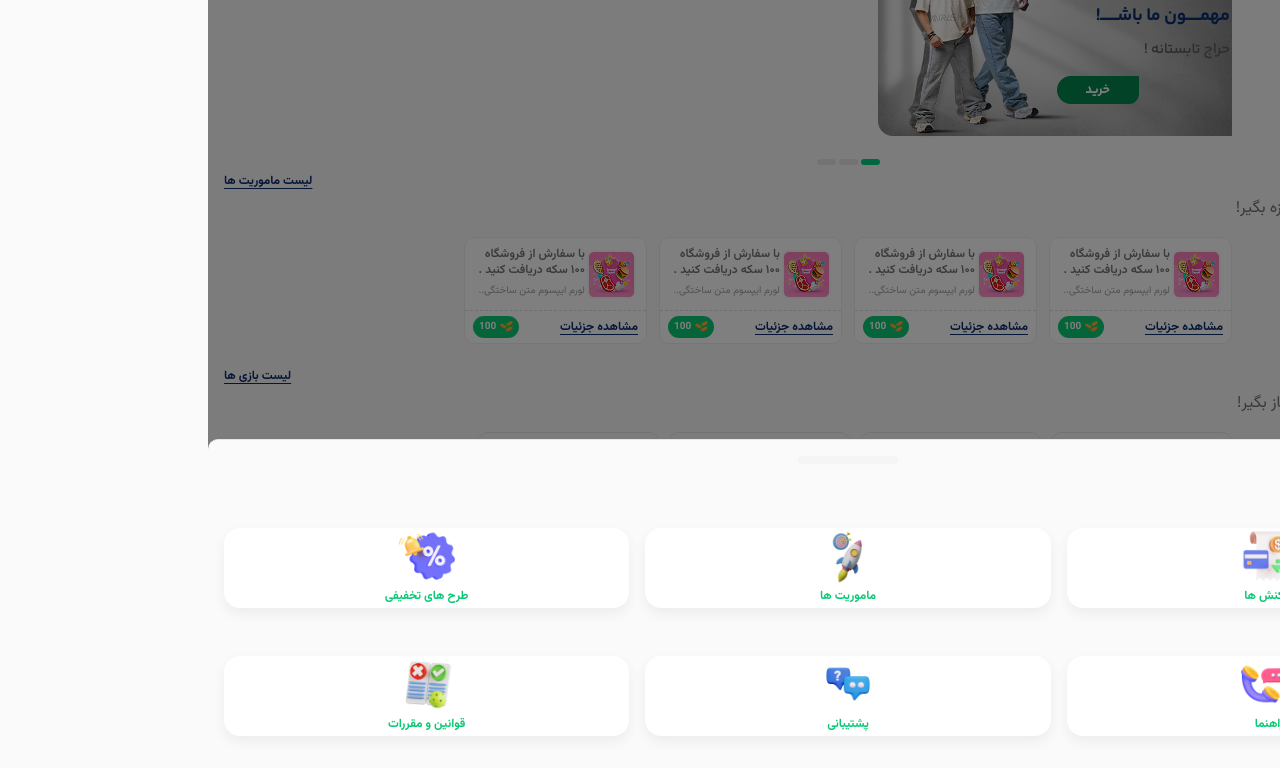
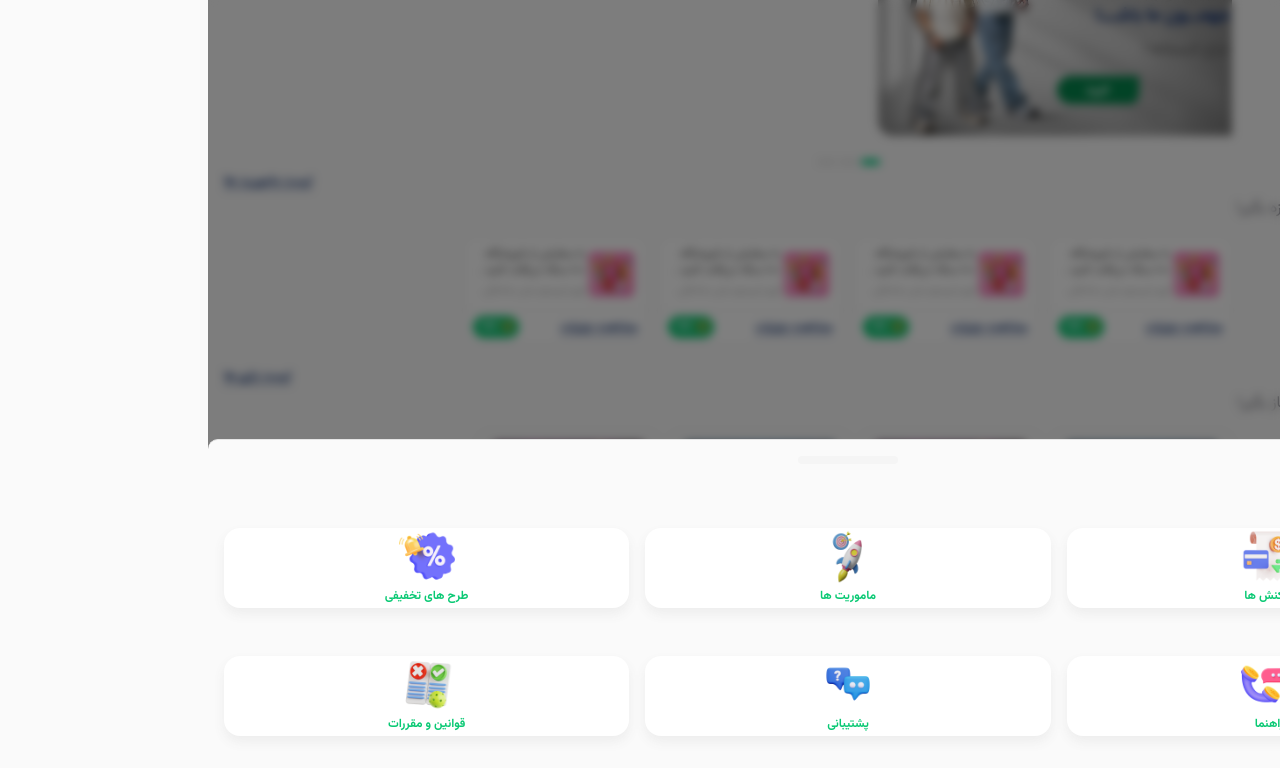
Before and after one commit to mahdimazhabi/club-dashbord, a React (Vite) app: page / in a window 1280 px wide. Both pictures are taken after a click on the element 640 px from the left and 942 px from the top of the page. Shown: the part 202-970 px from the top of the page. Built offline with nearby package versions, Linux system fonts and the light colour scheme.

Commit message:
add compoents error measege and edit  compoents Drawer

```diff
--- a/src/components/ui/drawer.tsx
+++ b/src/components/ui/drawer.tsx
@@ -37,7 +37,7 @@ function DrawerOverlay({
     <DrawerPrimitive.Overlay
       data-slot="drawer-overlay"
       className={cn(
-        "data-[state=open]:animate-in data-[state=closed]:animate-out data-[state=closed]:fade-out-0 data-[state=open]:fade-in-0 fixed inset-0 z-50 bg-black/50",
+        "data-[state=open]:animate-in data-[state=closed]:animate-out data-[state=closed]:fade-out-0 data-[state=open]:fade-in-0 fixed inset-0 z-50  bg-blend-overlay backdrop-blur-[5px] bg-black/50",
         className
       )}
       {...props}
--- /dev/null
+++ b/src/shared/common/ErrorMessage.tsx
@@ -0,0 +1,22 @@
+import { cn } from "@/lib/utils";
+interface ErrorMessageProps {
+  message?: string;
+  className?: string;
+}
+
+const ErrorMessage = ({ message, className }: ErrorMessageProps) => {
+  if (!message) return null;
+
+  return (
+    <span
+      className={cn(
+        "text-satisfaction-50 text-[10px] text-red-500 ",
+        className
+      )}
+    >
+      {message}
+    </span>
+  );
+};
+
+export default ErrorMessage;
```
